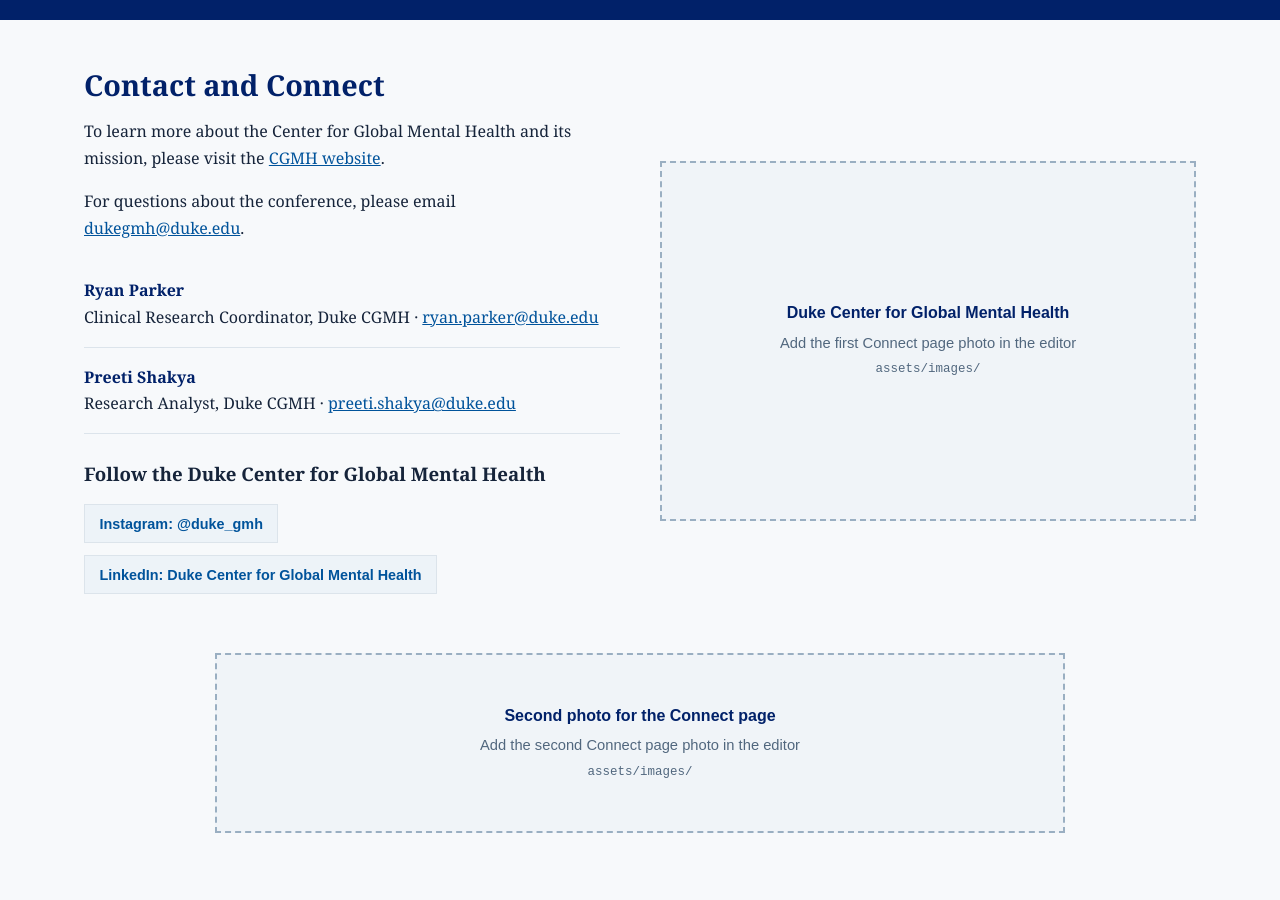
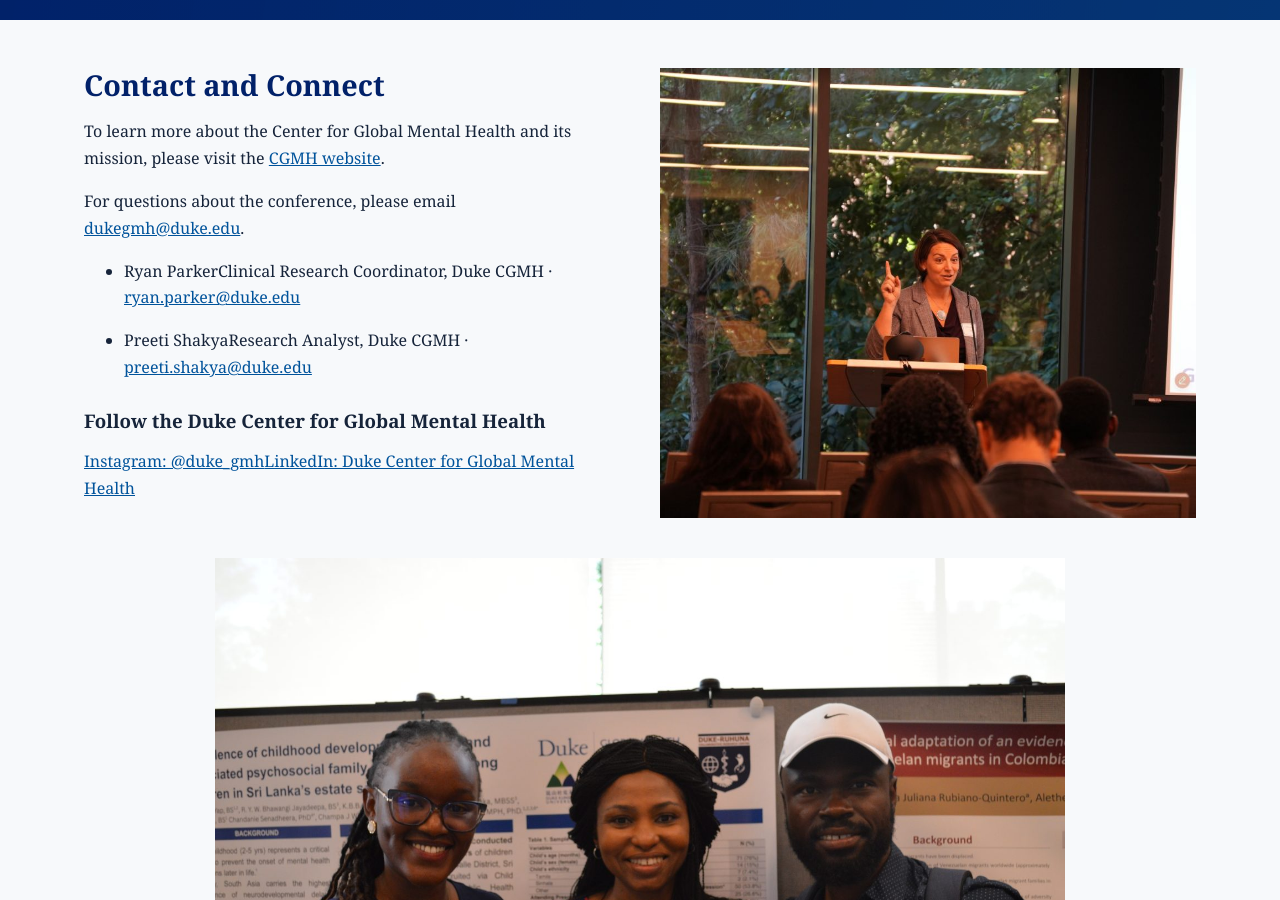
Before and after one commit to Duke-CGMH/dukegmhconference2027, a Jekyll site: the page built from connect.html, in a window 1280 px wide and 900 px high, scrolled down 329 px. Built offline with Jekyll 4.4.1, drawn with Linux system fonts in a browser that asks for light colours.

Commit message:
Update _data/cms/connect.json (via Pages CMS)

```diff
--- a/_data/cms/connect.json
+++ b/_data/cms/connect.json
@@ -1,10 +1,8 @@
 {
   "eyebrow": "Get in touch",
   "title": "Connect",
-  "cgmh_image": "",
-  "cgmh_image_alt": "Duke Center for Global Mental Health",
-  "body": "<h2>Contact and Connect</h2><p>To learn more about the Center for Global Mental Health and its mission, please visit the <a href=\"https://sites.globalhealth.duke.edu/cgmh/\">CGMH website</a>.</p><p>For questions about the conference, please email <a href=\"mailto:dukegmh@duke.edu\">dukegmh@duke.edu</a>.</p><ul class=\"contact-list\"><li><span class=\"contact-name\">Ryan Parker</span>Clinical Research Coordinator, Duke CGMH · <a href=\"mailto:ryan.parker@duke.edu\">ryan.parker@duke.edu</a></li><li><span class=\"contact-name\">Preeti Shakya</span>Research Analyst, Duke CGMH · <a href=\"mailto:preeti.shakya@duke.edu\">preeti.shakya@duke.edu</a></li></ul><h3>Follow the Duke Center for Global Mental Health</h3><div class=\"social-links\"><a href=\"https://www.instagram.com/duke_gmh/\">Instagram: @duke_gmh</a><a href=\"https://www.linkedin.com/company/duke-center-for-global-mental-health\">LinkedIn: Duke Center for Global Mental Health</a></div>",
-  "title_background": "",
-  "secondary_image": "",
-  "secondary_image_alt": "Second photo for the Connect page"
+  "cgmh_image": "assets/images/staton2025-1024x683.jpg",
+  "cgmh_image_alt": "Dr. Catherine Staton at the 2025 Conference",
+  "secondary_image": "assets/images/ayangeakaa2025-1536x1021-2.jpg",
+  "body": "<h2>Contact and Connect</h2><p>To learn more about the Center for Global Mental Health and its mission, please visit the <a href=\"https://sites.globalhealth.duke.edu/cgmh/\">CGMH website</a>.</p><p>For questions about the conference, please email <a href=\"mailto:dukegmh@duke.edu\">dukegmh@duke.edu</a>.</p><ul><li><p>Ryan ParkerClinical Research Coordinator, Duke CGMH · <a href=\"mailto:ryan.parker@duke.edu\">ryan.parker@duke.edu</a></p></li><li><p>Preeti ShakyaResearch Analyst, Duke CGMH · <a href=\"mailto:preeti.shakya@duke.edu\">preeti.shakya@duke.edu</a></p></li></ul><h3>Follow the Duke Center for Global Mental Health</h3><p><a href=\"https://www.instagram.com/duke_gmh/\">Instagram: @duke_gmh</a><a href=\"https://www.linkedin.com/company/duke-center-for-global-mental-health\">LinkedIn: Duke Center for Global Mental Health</a></p>"
 }
```
